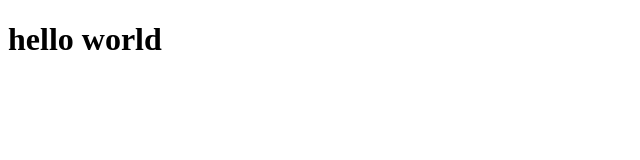
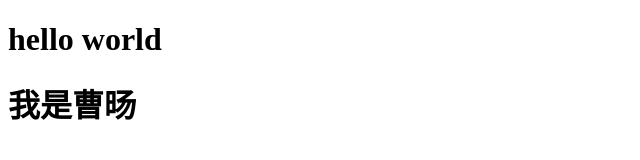
Before and after one commit to cghwxy123123/Rin, a plain HTML site: page index.html in a window 1280 px wide. Shown: the whole page, without its empty margins (0-640 px from the left). Drawn offline with Linux system fonts and the light colour scheme.

Commit message:
Update index.html

```diff
--- a/index.html
+++ b/index.html
@@ -6,5 +6,6 @@
 </head>
 <body>
     <h1>hello world</h1>
+    <h1>我是曹旸</h1>
 </body>
 </html>
```
